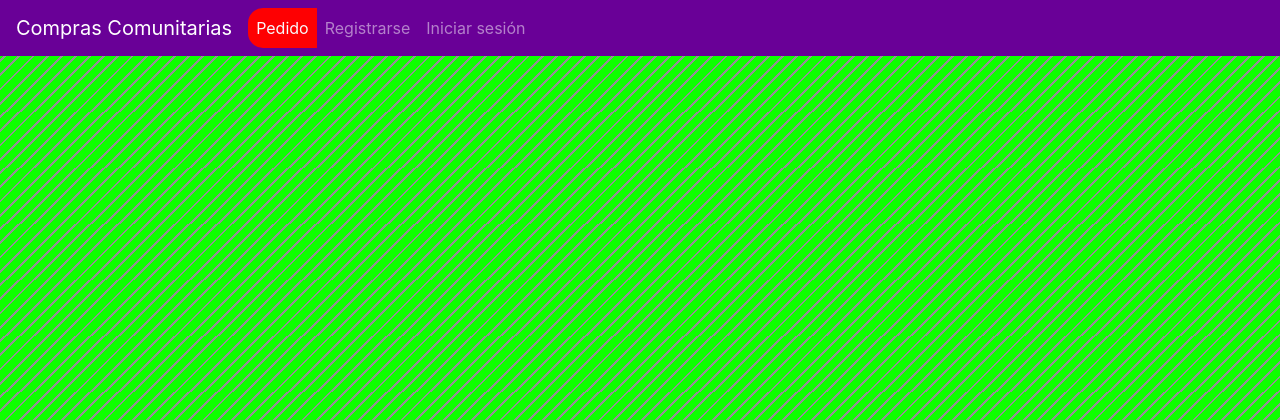
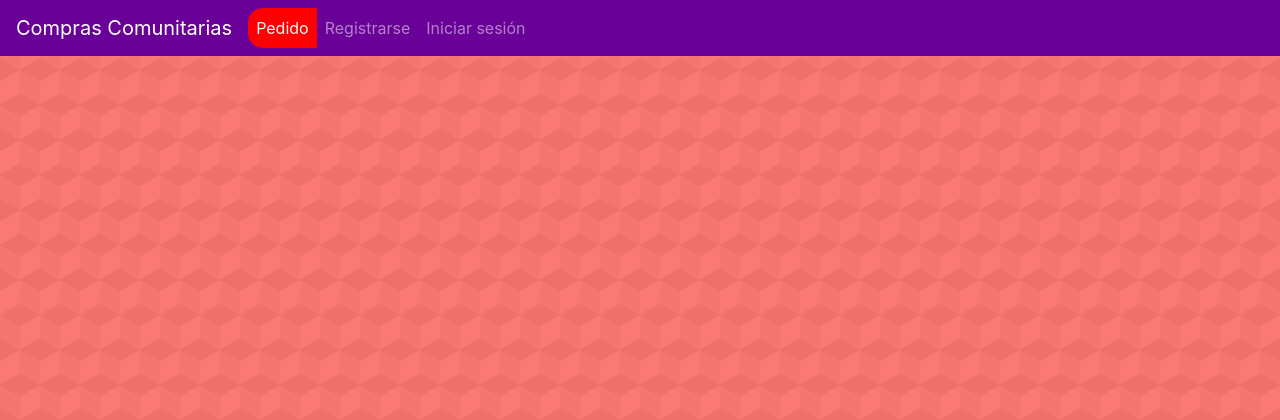
Before and after one commit to fiqus/compras-comunitarias, a Django app: page /about/ in a window 1280 px wide. Shown: the top 420 px of the page. Run offline with Django 3.2, Linux system fonts and the light colour scheme; parts of the project's set-up code (start-up, migrations or seed data) failed here and were passed over; some libraries are stand-ins or nearby versions.

Commit message:
background de cubitos

```diff
--- a/compras/static/css/project.css
+++ b/compras/static/css/project.css
@@ -30,8 +30,10 @@ input[type=number] {
 }
 
 body {
-  background-color: #0eff00;
-  background: repeating-linear-gradient( -45deg, #929292, #929292 2px, #0eff00 2px, #0eff00 10px );
+  background-color: #fa7977;
+  background-image:  linear-gradient(30deg, #EF6F6C 12%, transparent 12.5%, transparent 87%, #EF6F6C 87.5%, #EF6F6C), linear-gradient(150deg, #EF6F6C 12%, transparent 12.5%, transparent 87%, #EF6F6C 87.5%, #EF6F6C), linear-gradient(30deg, #EF6F6C 12%, transparent 12.5%, transparent 87%, #EF6F6C 87.5%, #EF6F6C), linear-gradient(150deg, #EF6F6C 12%, transparent 12.5%, transparent 87%, #EF6F6C 87.5%, #EF6F6C), linear-gradient(60deg, #EF6F6C77 25%, transparent 25.5%, transparent 75%, #EF6F6C77 75%, #EF6F6C77), linear-gradient(60deg, #EF6F6C77 25%, transparent 25.5%, transparent 75%, #EF6F6C77 75%, #EF6F6C77);
+  background-size: 40px 70px;
+  background-position: 0 0, 0 0, 20px 35px, 20px 35px, 0 0, 20px 35px;
 }
 
 .rojo {
```
